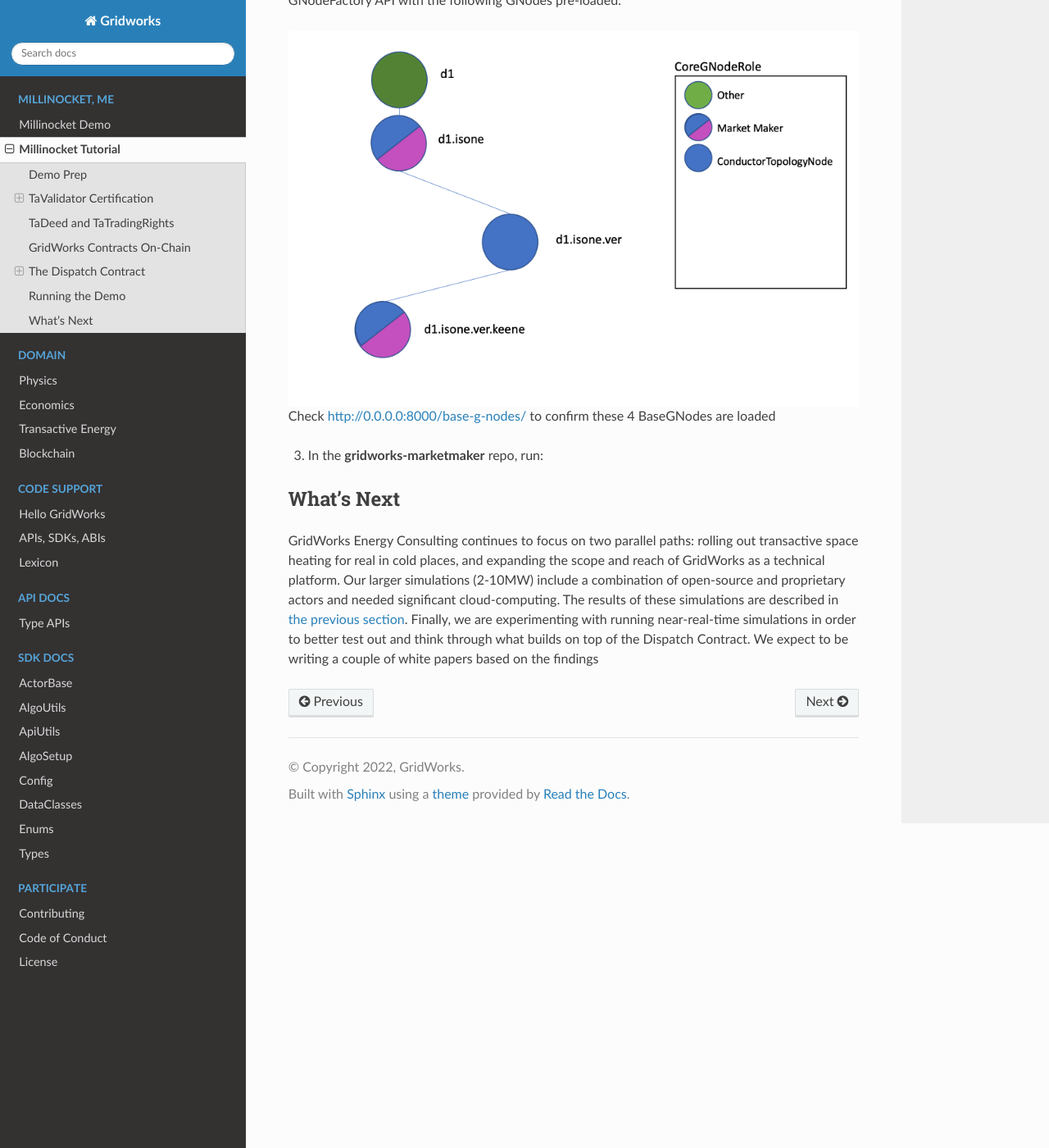
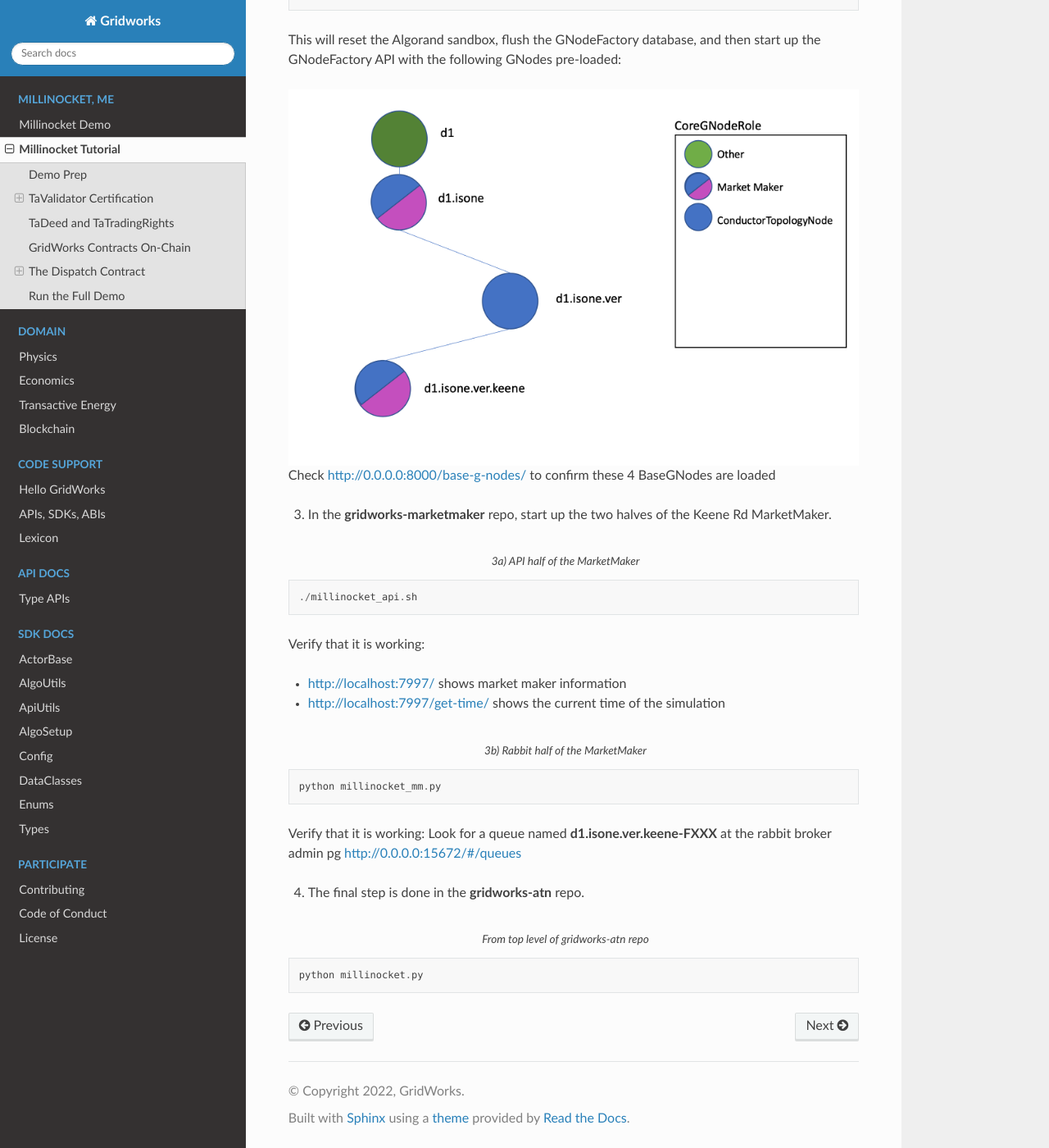
Before and after one commit to thegridelectric/gridworks, a Sphinx documentation site: the page built from docs/millinocket-tutorial.rst, in a window 1280 px wide and 1400 px high, scrolled down 9142 px. Shown: the whole window at 82% size. Built offline with Sphinx 7.4.7 and the Read the Docs theme 2.0.0, drawn with Linux system fonts in a browser that asks for light colours; some of the changed text lies outside the part shown.

Commit message:
improve demo documentation

```diff
--- a/docs/millinocket-tutorial.rst
+++ b/docs/millinocket-tutorial.rst
@@ -55,6 +55,9 @@ This takes a few minutes to initiate.
    ./arm.yml # if you have an arm chip
 
 The broker takes a few minutes to initiate. Check that it is up at the admin web page http://0.0.0.0:15672/#/,  password and username both `smqPublic`
+
+You can now either continue step by step through what is happening directly below, or skip forward to
+the end to `run the full demo <millinocket-tutorial.html#running-the-demo>`_.
 
 TaValidator Certification
 --------------------------
@@ -440,10 +443,10 @@ in `this directory <https://github.com/thegridelectric/gridworks-atn/tree/dev/tu
 at the beginning of this section.
 
 
-Running the Demo
-----------------------
+Run the Full Demo
+--------------------
 
-1. Start with the instructions from demo prep
+1. Start with the instructions from `demo prep <millinocket-tutorial.html#demo-prep>`_ above.
 
 2. In the **g-node-factory** repo, run:
 
@@ -461,16 +464,30 @@ following GNodes pre-loaded:
 
 Check http://0.0.0.0:8000/base-g-nodes/ to confirm these 4 BaseGNodes are loaded
 
-3. In the **gridworks-marketmaker** repo, run:
+3. In the **gridworks-marketmaker** repo, start up the two halves of the Keene Rd MarketMaker.
 
 
+.. code-block:: python
+    :caption: 3a) API half of the MarketMaker
 
-What's Next
-------------
+    ./millinocket_api.sh
 
-GridWorks Energy Consulting continues to focus on two parallel paths: rolling out transactive space heating for real in cold places,
-and expanding the scope and reach of GridWorks as a technical platform.   Our
-larger simulations (2-10MW) include a combination of open-source and proprietary actors and needed significant cloud-computing. The
-results of these simulations are described in `the previous section <millinocket_demo.html>`_. Finally,
-we are experimenting with running near-real-time simulations in order to better test out and think through what builds
-on top of the Dispatch Contract. We expect to be writing a couple of white papers based on the findings
+Verify that it is working:
+
+- http://localhost:7997/ shows market maker information
+- http://localhost:7997/get-time/ shows the current time of the simulation
+
+.. code-block:: python
+    :caption: 3b) Rabbit half of the MarketMaker
+
+    python millinocket_mm.py
+
+Verify that it is working:  Look for a queue named **d1.isone.ver.keene-FXXX** at the rabbit broker admin pg http://0.0.0.0:15672/#/queues
+
+
+4. The final step is done in the **gridworks-atn** repo.
+
+.. code-block:: python
+    :caption: From top level of gridworks-atn repo
+
+    python millinocket.py
```
